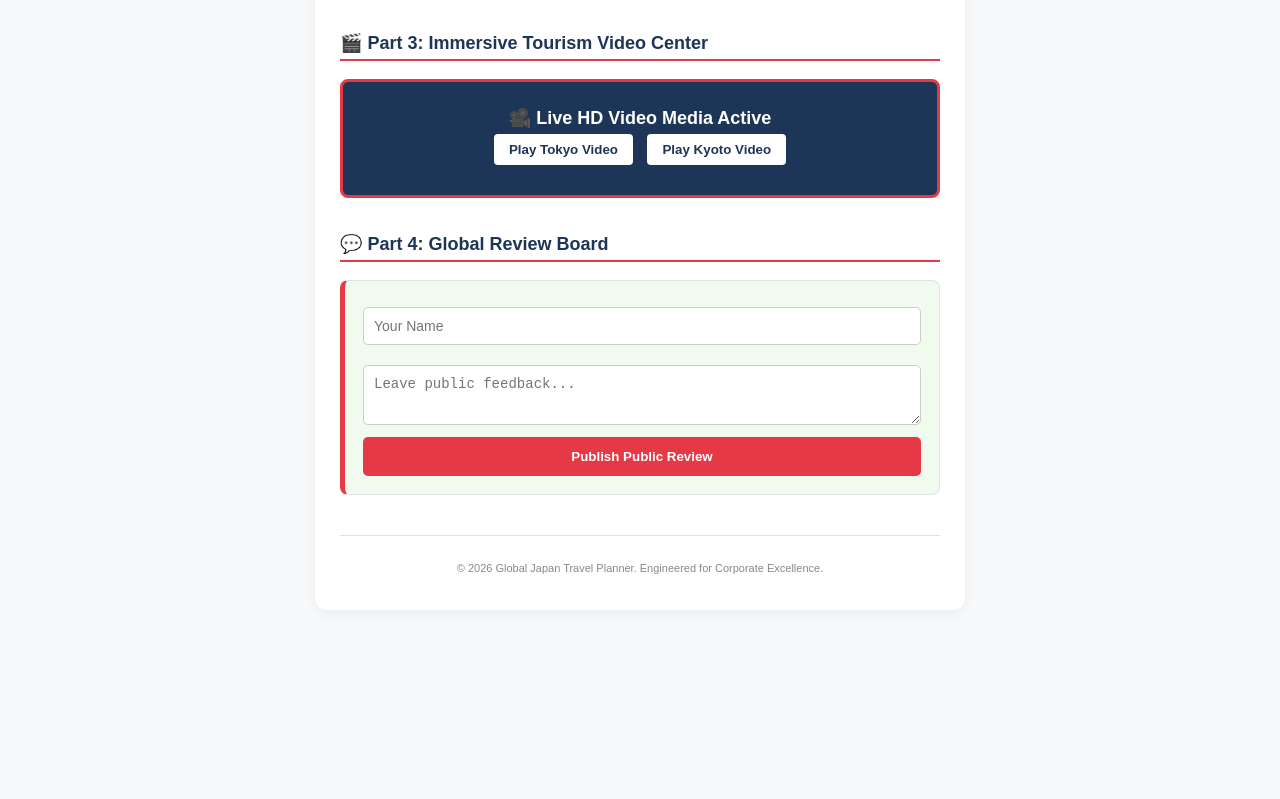
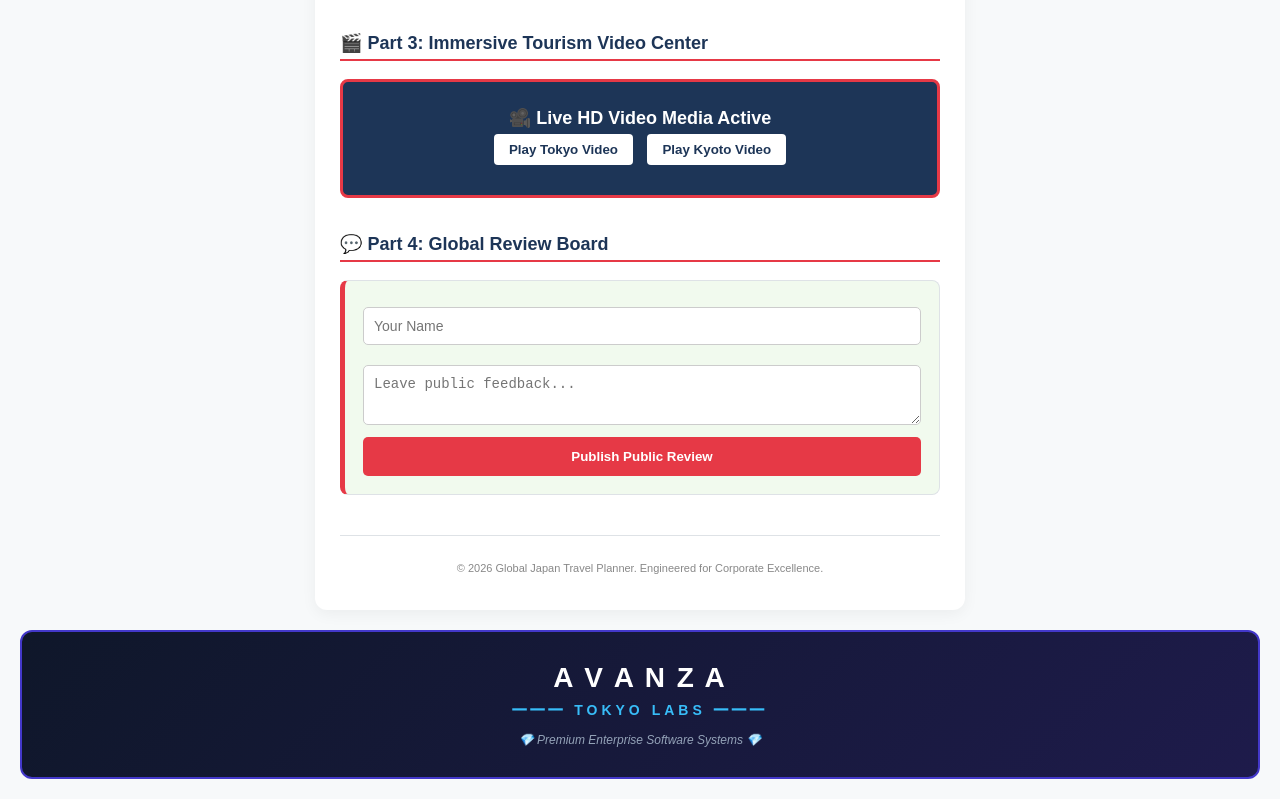
Before and after one commit to asfazubair/japan-travel-app, a plain HTML site: page index.html in a window 1280 px wide. Shown: the part 1325-2124 px from the top of the page. Before the commit the page ends 1975 px from the top, so only its background shows below. Drawn offline with Linux system fonts and the light colour scheme.

Commit message:
Insert AVANZA Tokyo Labs premium brand banner
Added a premium brand banner for AVANZA Tokyo Labs.

```diff
--- a/index.html
+++ b/index.html
@@ -3,7 +3,7 @@ html<!DOCTYPE html>
   <head>
     <meta charset="UTF-8">
     <title>Global Japan Travel & Financial Engineering Portal</title>
-     <!-- SECRET GLOBAL SEARCH ENGINE TAGS -->
+ <!-- SECRET GLOBAL SEARCH ENGINE TAGS -->
     <meta name="description" content="Official global travel app and real-time multi-currency calculator for tourists exploring Japan's 47 prefectures.">
     <meta name="keywords" content="Japan Travel App, Currency to JPY, Tokyo Map, Kyoto Guide, Pakistan to Japan Currency">
     <meta name="author" content="Asfa Zubair">
@@ -136,5 +136,11 @@ html<!DOCTYPE html>
         alert(amount + " " + currencyName + " is equal to " + result.toFixed(2) + " Japanese Yen (JPY)! 💴");
       }
     </script>
-  </body>
+   <!-- AVANZA TOKYO LABS PREMIUM BRAND BANNER -->
+      <div style="background: linear-gradient(135deg, #0f172a, #1e1b4b); padding: 30px; border-radius: 12px; text-align: center; margin-top: 20px; border: 2px solid #4338ca;">
+        <h1 style="font-family: Arial, sans-serif; color: #ffffff; font-size: 28px; letter-spacing: 2px; margin: 0;">A V A N Z A</h1>
+        <p style="font-family: Arial, sans-serif; color: #38bdf8; font-size: 14px; font-weight: bold; text-transform: uppercase; letter-spacing: 4px; margin-top: 5px;">━━━ TOKYO LABS ━━━</p>
+        <span style="font-family: Arial, sans-serif; color: #94a3b8; font-size: 12px; font-style: italic;">💎 Premium Enterprise Software Systems 💎</span>
+      </div>
+</body>
 </html>
```
